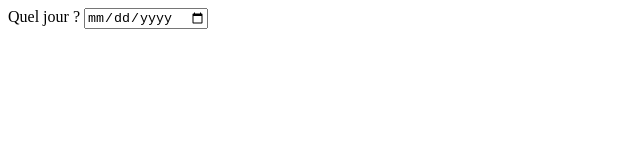
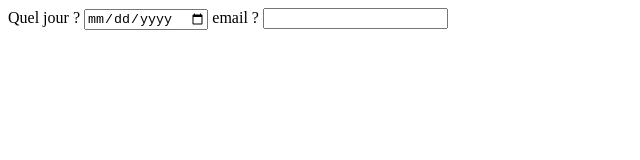
Before and after one commit to UnicornTribu/projectGit, a plain HTML site: page formulaire.html in a window 1280 px wide. Shown: the whole page, without its empty margins (0-640 px from the left). Drawn offline with Linux system fonts and the light colour scheme.

Commit message:
:art: Ajout champ email

```diff
--- a/formulaire.html
+++ b/formulaire.html
@@ -6,6 +6,7 @@
 <body>
 <label>Quel jour ?</label>
 <input type="date" name="date">
-
+<label>email ?</label>
+<input type="email" name="email">
 </body>
 </html>
```
